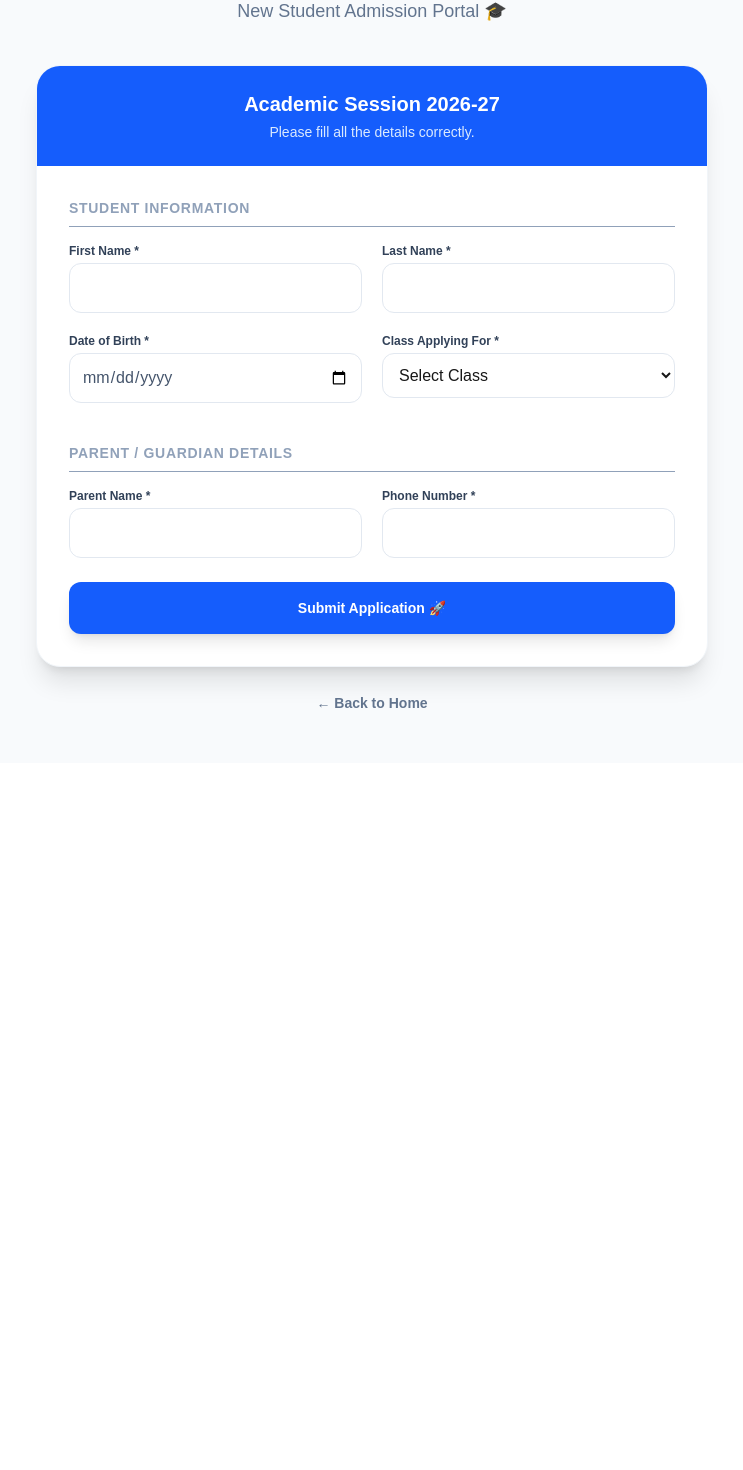
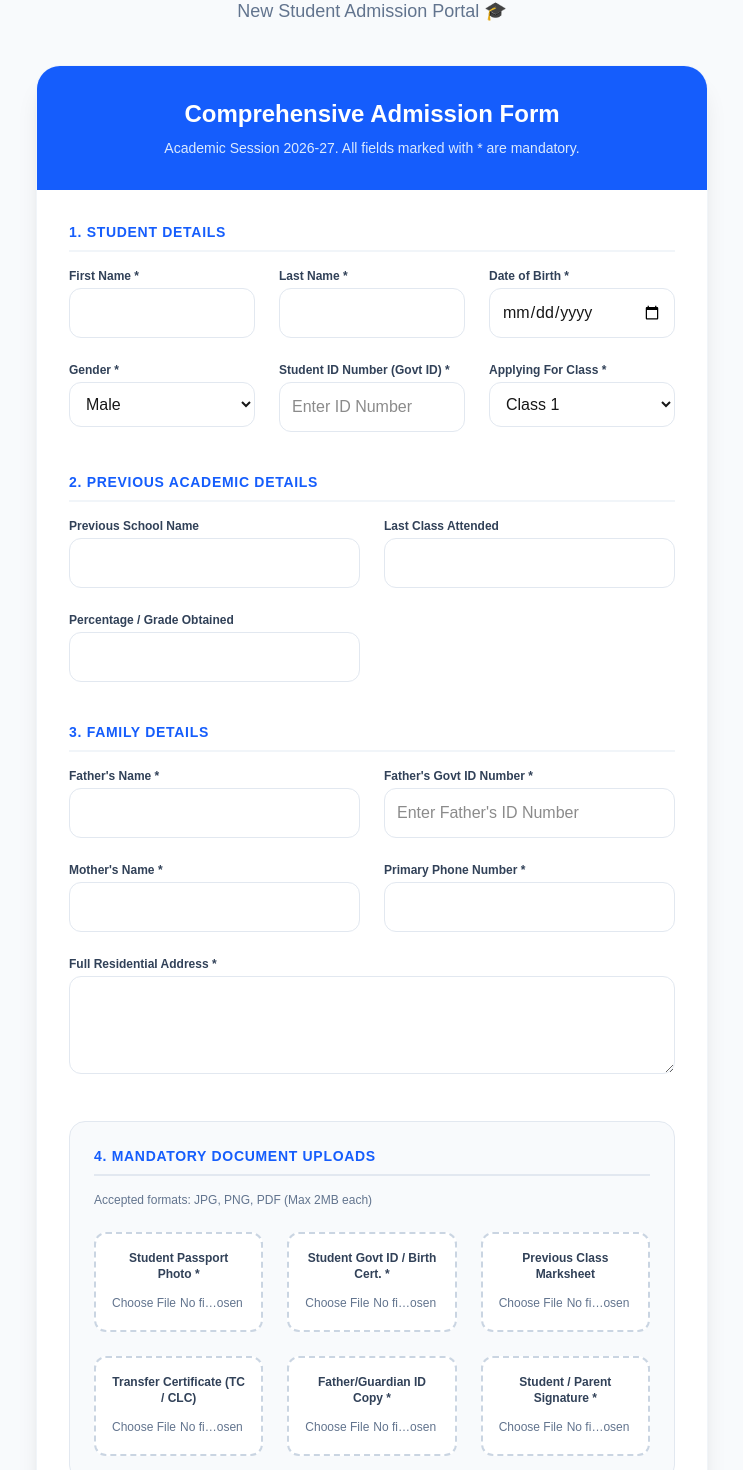
Before and after one commit to makeerp2026-gif/MAKE-ERP, a Next.js app: page /school/1/admission in a window 1280 px wide. Shown: the part 99-1569 px from the top of the page, without its empty margins (268-1011 px from the left). Before the commit the page ends 862 px from the top, so only its background shows below. Built offline with nearby package versions, Linux system fonts and the light colour scheme.

Commit message:
STUDNET   heasder register

```diff
--- a/src/app/school/[subdomain]/admission/AdmissionForm.tsx
+++ b/src/app/school/[subdomain]/admission/AdmissionForm.tsx
@@ -1,86 +1,103 @@
 "use client"
 
 import { useState } from 'react'
-import Link from 'next/link'
-import { submitAdmissionForm } from '@/actions/admission'
+
 export default function AdmissionForm({ subdomain }: { subdomain: string }) {
-  const [isSubmitted, setIsSubmitted] = useState(false)
   const [isLoading, setIsLoading] = useState(false)
-  const [errorMsg, setErrorMsg] = useState("")
 
-  const handleSubmit = async (formData: FormData) => {
+  // Form Submit Handler (Abhi sirf UI hai)
+  const handleSubmit = async (e: React.FormEvent) => {
+    e.preventDefault()
     setIsLoading(true)
-    setErrorMsg("")
-
-    // Server action ko call kar rahe hain
-    const result = await submitAdmissionForm(formData)
-
-    if (result.error) {
-      setErrorMsg(result.error)
-      setIsLoading(false)
-    } else if (result.success) {
-      setIsSubmitted(true)
-    }
+    setTimeout(() => setIsLoading(false), 2000)
+    alert("Form Submitted (UI Preview)!")
   }
 
-  // 🎉 Success Screen
-  if (isSubmitted) {
-    return (
-      <div className="bg-white p-8 rounded-3xl shadow-xl max-w-md mx-auto text-center border border-slate-100">
-        <div className="w-20 h-20 bg-emerald-100 text-emerald-600 rounded-full flex items-center justify-center mx-auto mb-6 text-4xl">✅</div>
-        <h2 className="text-2xl font-black text-slate-800 mb-2">Application Submitted!</h2>
-        <p className="text-slate-500 font-medium mb-8">
-          Thank you for applying to <span className="text-blue-600 font-bold uppercase">{subdomain}</span>. Our Admission Department will contact you soon.
-        </p>
-        <Link href={`/`} className="bg-slate-900 text-white font-bold py-3 px-6 rounded-xl hover:bg-slate-800 transition-all">
-          Return to Home
-        </Link>
-      </div>
-    )
-  }
-
-  // 📝 Main Form
   return (
-    <div className="bg-white rounded-3xl shadow-xl border border-slate-100 overflow-hidden">
-      <div className="bg-blue-600 p-6 text-white text-center">
-        <h2 className="text-xl font-bold">Academic Session 2026-27</h2>
-        <p className="text-blue-100 text-sm mt-1">Please fill all the details correctly.</p>
+    <div className="bg-white rounded-3xl shadow-xl border border-slate-100 overflow-hidden max-w-4xl mx-auto">
+      <div className="bg-blue-600 p-8 text-white text-center">
+        <h2 className="text-2xl font-black">Comprehensive Admission Form</h2>
+        <p className="text-blue-100 text-sm mt-2">Academic Session 2026-27. All fields marked with * are mandatory.</p>
       </div>
 
-      <form action={handleSubmit} className="p-8 space-y-6">
-        {/* Backend ko batane ke liye ki kaunse school ka form hai */}
-        <input type="hidden" name="subdomain" value={subdomain} />
+      <form onSubmit={handleSubmit} className="p-8 space-y-10">
 
-        {errorMsg && (
-          <div className="p-3 bg-red-50 text-red-600 text-sm font-bold rounded-lg text-center border border-red-200">
-            {errorMsg}
-          </div>
-        )}
-
-        <div>
-          <h3 className="text-sm font-black text-slate-400 uppercase tracking-wider mb-4 border-b pb-2">Student Information</h3>
-          <div className="grid grid-cols-1 md:grid-cols-2 gap-5">
-            <div><label className="block text-xs font-bold text-slate-700 mb-1">First Name *</label><input name="firstName" type="text" required className="w-full p-3 border border-slate-200 rounded-xl" /></div>
-            <div><label className="block text-xs font-bold text-slate-700 mb-1">Last Name *</label><input name="lastName" type="text" required className="w-full p-3 border border-slate-200 rounded-xl" /></div>
-            <div><label className="block text-xs font-bold text-slate-700 mb-1">Date of Birth *</label><input name="dob" type="date" required className="w-full p-3 border border-slate-200 rounded-xl text-slate-600" /></div>
-            <div><label className="block text-xs font-bold text-slate-700 mb-1">Class Applying For *</label>
-              <select name="classApplied" required className="w-full p-3 border border-slate-200 rounded-xl bg-white">
-                <option value="">Select Class</option><option value="Nursery">Nursery</option><option value="Class 1">Class 1</option><option value="Class 2">Class 2</option>
-              </select>
+        {/* SECTION 1: STUDENT DETAILS */}
+        <section>
+          <h3 className="text-sm font-black text-blue-600 uppercase tracking-wider mb-4 border-b-2 border-slate-100 pb-2">1. Student Details</h3>
+          <div className="grid grid-cols-1 md:grid-cols-3 gap-6">
+            <div><label className="block text-xs font-bold text-slate-700 mb-1">First Name *</label><input type="text" required className="w-full p-3 border border-slate-200 rounded-xl" /></div>
+            <div><label className="block text-xs font-bold text-slate-700 mb-1">Last Name *</label><input type="text" required className="w-full p-3 border border-slate-200 rounded-xl" /></div>
+            <div><label className="block text-xs font-bold text-slate-700 mb-1">Date of Birth *</label><input type="date" required className="w-full p-3 border border-slate-200 rounded-xl" /></div>
+            <div><label className="block text-xs font-bold text-slate-700 mb-1">Gender *</label>
+              <select required className="w-full p-3 border border-slate-200 rounded-xl bg-white"><option>Male</option><option>Female</option></select>
+            </div>
+            <div><label className="block text-xs font-bold text-slate-700 mb-1">Student ID Number (Govt ID) *</label><input type="text" placeholder="Enter ID Number" required className="w-full p-3 border border-slate-200 rounded-xl" /></div>
+            <div><label className="block text-xs font-bold text-slate-700 mb-1">Applying For Class *</label>
+              <select required className="w-full p-3 border border-slate-200 rounded-xl bg-white"><option>Class 1</option><option>Class 2</option><option>Class 10</option></select>
             </div>
           </div>
-        </div>
+        </section>
 
-        <div className="pt-4">
-          <h3 className="text-sm font-black text-slate-400 uppercase tracking-wider mb-4 border-b pb-2">Parent / Guardian Details</h3>
-          <div className="grid grid-cols-1 md:grid-cols-2 gap-5">
-            <div><label className="block text-xs font-bold text-slate-700 mb-1">Parent Name *</label><input name="parentName" type="text" required className="w-full p-3 border border-slate-200 rounded-xl" /></div>
-            <div><label className="block text-xs font-bold text-slate-700 mb-1">Phone Number *</label><input name="phone" type="tel" required className="w-full p-3 border border-slate-200 rounded-xl" /></div>
+        {/* SECTION 2: ACADEMIC HISTORY */}
+        <section>
+          <h3 className="text-sm font-black text-blue-600 uppercase tracking-wider mb-4 border-b-2 border-slate-100 pb-2">2. Previous Academic Details</h3>
+          <div className="grid grid-cols-1 md:grid-cols-2 gap-6">
+            <div><label className="block text-xs font-bold text-slate-700 mb-1">Previous School Name</label><input type="text" className="w-full p-3 border border-slate-200 rounded-xl" /></div>
+            <div><label className="block text-xs font-bold text-slate-700 mb-1">Last Class Attended</label><input type="text" className="w-full p-3 border border-slate-200 rounded-xl" /></div>
+            <div><label className="block text-xs font-bold text-slate-700 mb-1">Percentage / Grade Obtained</label><input type="text" className="w-full p-3 border border-slate-200 rounded-xl" /></div>
           </div>
-        </div>
+        </section>
 
-        <button type="submit" disabled={isLoading} className={`w-full text-white py-4 rounded-xl font-black text-sm transition-all shadow-lg ${isLoading ? 'bg-blue-400' : 'bg-blue-600 hover:bg-blue-700'}`}>
-          {isLoading ? 'Submitting Data... ⏳' : 'Submit Application 🚀'}
+        {/* SECTION 3: FAMILY DETAILS */}
+        <section>
+          <h3 className="text-sm font-black text-blue-600 uppercase tracking-wider mb-4 border-b-2 border-slate-100 pb-2">3. Family Details</h3>
+          <div className="grid grid-cols-1 md:grid-cols-2 gap-6">
+            <div><label className="block text-xs font-bold text-slate-700 mb-1">Father's Name *</label><input type="text" required className="w-full p-3 border border-slate-200 rounded-xl" /></div>
+            <div><label className="block text-xs font-bold text-slate-700 mb-1">Father's Govt ID Number *</label><input type="text" placeholder="Enter Father's ID Number" required className="w-full p-3 border border-slate-200 rounded-xl" /></div>
+            <div><label className="block text-xs font-bold text-slate-700 mb-1">Mother's Name *</label><input type="text" required className="w-full p-3 border border-slate-200 rounded-xl" /></div>
+            <div><label className="block text-xs font-bold text-slate-700 mb-1">Primary Phone Number *</label><input type="tel" required className="w-full p-3 border border-slate-200 rounded-xl" /></div>
+            <div className="md:col-span-2"><label className="block text-xs font-bold text-slate-700 mb-1">Full Residential Address *</label><textarea rows={3} required className="w-full p-3 border border-slate-200 rounded-xl"></textarea></div>
+          </div>
+        </section>
+
+        {/* SECTION 4: DOCUMENT UPLOADS */}
+        <section className="bg-slate-50 p-6 rounded-2xl border border-slate-200">
+          <h3 className="text-sm font-black text-blue-600 uppercase tracking-wider mb-4 border-b-2 border-slate-200 pb-2">4. Mandatory Document Uploads</h3>
+          <p className="text-xs text-slate-500 mb-6">Accepted formats: JPG, PNG, PDF (Max 2MB each)</p>
+          <div className="grid grid-cols-1 md:grid-cols-2 lg:grid-cols-3 gap-6">
+
+            {/* Upload Boxes */}
+            <div className="border-2 border-dashed border-slate-300 p-4 rounded-xl text-center bg-white">
+              <label className="block text-xs font-bold text-slate-700 mb-2">Student Passport Photo *</label>
+              <input type="file" required className="text-xs w-full text-slate-500" accept="image/*" />
+            </div>
+            <div className="border-2 border-dashed border-slate-300 p-4 rounded-xl text-center bg-white">
+              <label className="block text-xs font-bold text-slate-700 mb-2">Student Govt ID / Birth Cert. *</label>
+              <input type="file" required className="text-xs w-full text-slate-500" accept=".pdf,image/*" />
+            </div>
+            <div className="border-2 border-dashed border-slate-300 p-4 rounded-xl text-center bg-white">
+              <label className="block text-xs font-bold text-slate-700 mb-2">Previous Class Marksheet</label>
+              <input type="file" className="text-xs w-full text-slate-500" accept=".pdf,image/*" />
+            </div>
+            <div className="border-2 border-dashed border-slate-300 p-4 rounded-xl text-center bg-white">
+              <label className="block text-xs font-bold text-slate-700 mb-2">Transfer Certificate (TC / CLC)</label>
+              <input type="file" className="text-xs w-full text-slate-500" accept=".pdf,image/*" />
+            </div>
+            <div className="border-2 border-dashed border-slate-300 p-4 rounded-xl text-center bg-white">
+              <label className="block text-xs font-bold text-slate-700 mb-2">Father/Guardian ID Copy *</label>
+              <input type="file" required className="text-xs w-full text-slate-500" accept=".pdf,image/*" />
+            </div>
+            <div className="border-2 border-dashed border-slate-300 p-4 rounded-xl text-center bg-white">
+              <label className="block text-xs font-bold text-slate-700 mb-2">Student / Parent Signature *</label>
+              <input type="file" required className="text-xs w-full text-slate-500" accept="image/*" />
+            </div>
+
+          </div>
+        </section>
+
+        <button type="submit" disabled={isLoading} className="w-full text-white py-4 rounded-xl font-black text-lg transition-all shadow-lg bg-blue-600 hover:bg-blue-700">
+          {isLoading ? 'Uploading Documents & Submitting... ⏳' : 'Final Submit Application 🚀'}
         </button>
       </form>
     </div>
```
Also changed, not shown: src/app/school/[subdomain]/page.tsx (+25 -4 lines).
